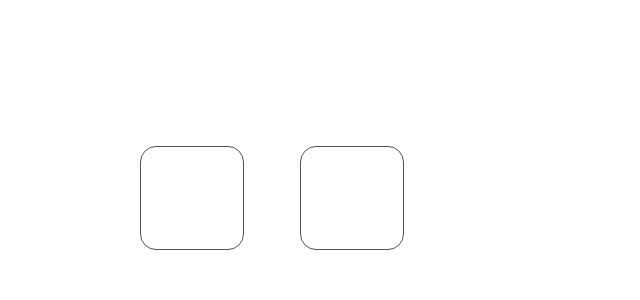
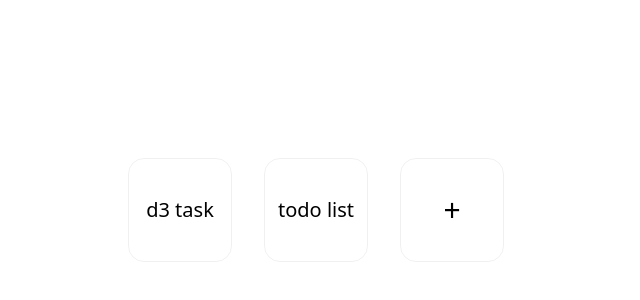
Before and after one commit to deihaohaohun/vue-demos-tools, a Vue app: page / in a window 1280 px wide. Shown: the part 190-490 px from the top of the page, without its empty margins (0-640 px from the left). Built offline with nearby package versions, Linux system fonts and the light colour scheme; what tdesign-vue-next would draw is missing.

Commit message:
feat: 添加待办事项页面和路由，更新首页组件

```diff
--- a/package.json
+++ b/package.json
@@ -19,6 +19,7 @@
     "@primeuix/themes": "^1.2.5",
     "@supabase/supabase-js": "^2.86.0",
     "@tailwindcss/vite": "^4.1.17",
+    "@vueuse/core": "^14.1.0",
     "motion-v": "^1.7.4",
     "pinia": "^3.0.3",
     "swiper": "^12.0.3",
--- a/src/router/index.ts
+++ b/src/router/index.ts
@@ -12,6 +12,11 @@ const router = createRouter({
       path: '/d3task',
       name: 'd3task',
       component: () => import('@/views/d3task/D3Task.vue'),
+    },
+    {
+      path: '/todo',
+      name: 'todo',
+      component: () => import('@/views/todo/D3TodoList.vue'),
     },
     {
       path: '/setting',
--- a/src/views/HomeView.vue
+++ b/src/views/HomeView.vue
@@ -1,22 +1,21 @@
 <template>
   <Swiper class="w-screen h-screen dark:bg-neutral-900" @swiper="onSwiper" @slideChange="onSlideChange">
     <SwiperSlide>
-      <div style="
-          height: 100%;
-        " class="flex justify-center items-center">
+      <div style="height: 100%" class="flex justify-center items-center">
         <div class="flex flex-wrap w-[80vw] gap-8">
-          <div class="star w-32 h-32 flex flex-col items-center cursor-pointer">
-            <div
-              class="icon w-26 h-26 rounded-2xl backdrop-filter backdrop-blur-xl hover:scale-110 transition-all ease-in duration-200 border border-neutral-600 flex items-center justify-center"
-              @click="navigateTo('/d3task')">
-              <span class="text-white text-xl">d3 task</span>
-            </div>
+          <div
+            class="star icon w-26 h-26 rounded-2xl backdrop-filter backdrop-blur-xl transition-all ease-in duration-100 border dark:border-neutral-300 border-neutral-500 flex items-center justify-center"
+            @click="navigateTo('/d3task')">
+            <span class="dark:text-white text-xl select-none">d3 task</span>
           </div>
-          <div class="star w-32 h-32 flex flex-col items-center">
-            <div
-              class="icon w-26 h-26 rounded-2xl backdrop-filter backdrop-blur-xl flex items-center justify-center text-3xl cursor-pointer text-white border border-neutral-600">
-              +
-            </div>
+          <div
+            class="star icon w-26 h-26 rounded-2xl backdrop-filter backdrop-blur-xl transition-all ease-in duration-100 border border-neutral-500 flex items-center justify-center"
+            @click="navigateTo('/todo')">
+            <span class="dark:text-white text-xl select-none">todo list</span>
+          </div>
+          <div
+            class="star icon w-26 h-26 rounded-2xl backdrop-filter backdrop-blur-xl transition-all ease-in duration-100 flex items-center justify-center text-3xl cursor-pointer dark:text-white border border-neutral-500">
+            +
           </div>
         </div>
       </div>
@@ -47,4 +46,17 @@ const onSlideChange = () => {
 }
 </script>
 
-<style lang="scss"></style>
+<style lang="scss">
+.star {
+  border: 1px solid rgba(0, 0, 0, 0.06);
+  cursor: pointer;
+
+  @media (prefers-color-scheme: dark) {
+    border: 1px solid #303030;
+  }
+
+  &:hover {
+    box-shadow: rgba(100, 100, 111, 0.2) 0px 7px 29px 0px;
+  }
+}
+</style>
--- /dev/null
+++ b/src/views/todo/D3TodoList.vue
@@ -0,0 +1,9 @@
+<script setup lang="ts"></script>
+
+<template>
+  <div class="w-screen h-screen dark:bg-neutral-900">
+    todo
+  </div>
+</template>
+
+<style lang="scss" scoped></style>
```
Also changed, not shown: 1 other file (tests, documents, lock files or other folders).
